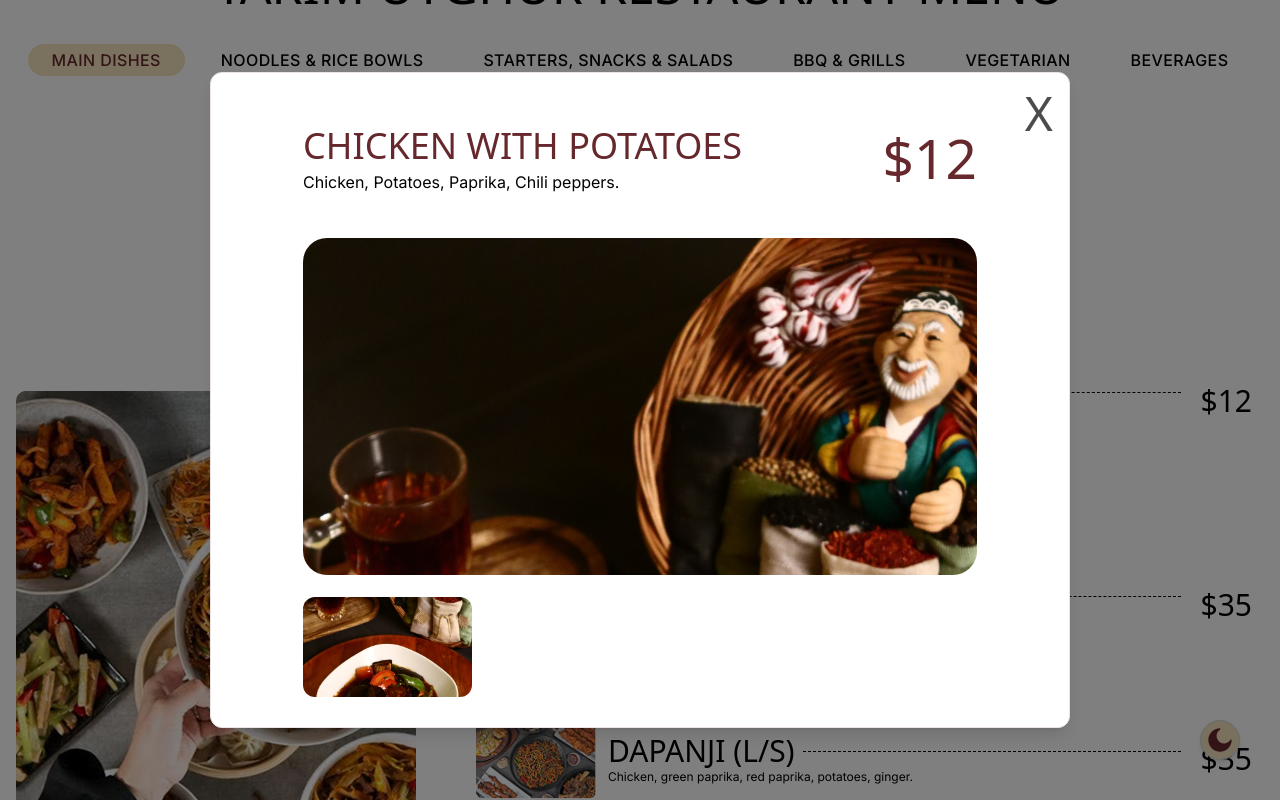
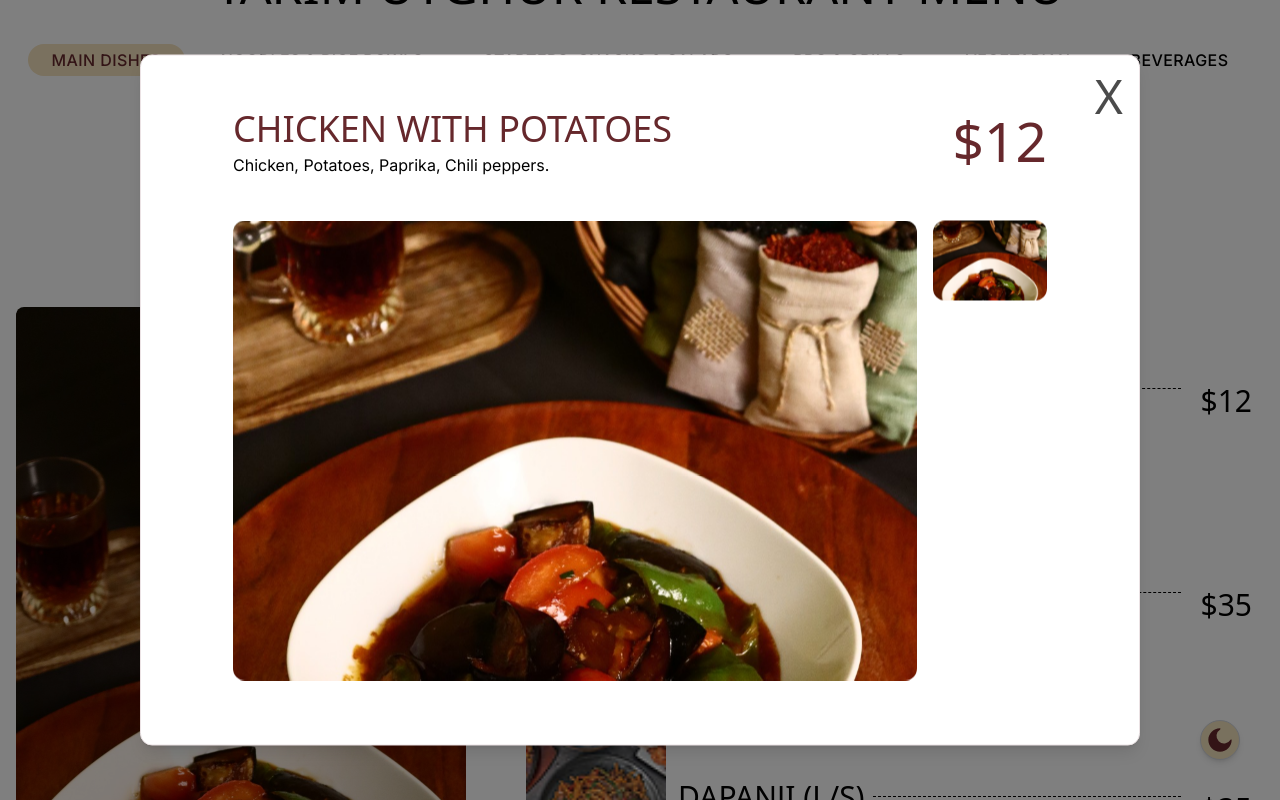
Before and after one commit to ahmad-shk/tarim_aughur_restaurant, a Next.js app: page /restaurant-menu in a window 1280 px wide. Both pictures are taken after a click on the item 864 px from the left and 1104 px from the top of the page. Shown: the part 704-1504 px from the top of the page. Built offline with nearby package versions, Linux system fonts and the light colour scheme; a web font is replaced by a local one.

Commit message:
fix menu modal & image sizes

```diff
--- a/app/globals.css
+++ b/app/globals.css
@@ -167,9 +167,6 @@ html, body {
 
   .testimonial-swiper .swiper-button-next,
   .testimonial-swiper .swiper-button-prev {top: 68% !important;}
-
-  /* .mbl-placeholder {position: absolute; left: 0; top: 0; width: 100%; height: 100%; opacity: .2;}
-  .mbl-placeholder img {width: 100%; height: 100%;} */
 }
 
 @media screen and (min-width: 1300px) {
@@ -203,9 +200,6 @@ form .react-datepicker-wrapper {display: block;}
 .light .filter-logo {filter: brightness(100);}
 
 
-.thumb-slider .slick-track {
-  display: flex;
-}
 .thumb-slider .slick-slide {
   width: 189px; min-width: 189px;
 }
@@ -228,19 +222,36 @@ form .react-datepicker-wrapper {display: block;}
 
 .banner-borders {height: calc(100% + 92px); top: -92px;}
 
-/* modal view */
-@media screen and (max-width: 1700px) {
-  .modal-menu-width {
-    max-width: 1100px;
-  }
-}
-@media screen and (max-width: 1800px) {
-  .modal-menu-width {
-    max-width: 860px;
-  }
-}
-
 .open-drawer {overflow: hidden;}
 
 [data-slot="dialog-overlay"] {z-index: 101;}
 [data-slot="dialog-content"] {z-index: 102;}
+
+/* product-item--image */
+.product-item--image {aspect-ratio: 9/16; overflow: hidden; border-radius: 12px; max-height: 180px; min-width: 140px;}
+.product-item--image * {width: 100%; height: 100%; object-fit: cover;}
+
+.product-preview--image {aspect-ratio: 9/16; min-width: 450px; max-width: 450px;}
+.product-preview--image * {width: 100%; height: 100%; object-fit: cover;}
+
+@media screen and (max-width: 991px) {
+  .product-item--image {min-width: 110px; max-height: 150px;}
+  .product-preview--image {max-height: 440px; min-width: auto;}
+}
+
+/* gallery-slider */
+.gallery-slider .main-image {max-width: 880px;}
+
+.swiper-slide-fully-visible {opacity: .4;}
+.swiper-slide-thumb-active {opacity: 1;}
+
+.swiper-button-prev,
+.swiper-button-next {color: #F5E3BF !important;}
+
+.modal-menu-width {max-width: 1100px; width: 100%;}
+@media screen and (max-width: 1366px) {
+  .modal-menu-width {max-width: 900px}
+}
+@media screen and (max-width: 1366px) {
+  .modal-menu-width {max-width: 1000px}
+}
--- a/components/restaurant-menu/images-gallery.tsx
+++ b/components/restaurant-menu/images-gallery.tsx
@@ -1,84 +1,103 @@
-'use client';
-import React, { useState, useRef } from 'react';
-import Image from 'next/image';
-import Slider from 'react-slick';
-import 'slick-carousel/slick/slick.css';
-import 'slick-carousel/slick/slick-theme.css';
+"use client";
+import React, { useState, useEffect } from "react";
+import { Swiper, SwiperSlide } from "swiper/react";
+import { FreeMode, Navigation, Thumbs } from "swiper/modules";
+import "swiper/css";
+import "swiper/css/free-mode";
+import "swiper/css/navigation";
+import "swiper/css/thumbs";
+import Image from "next/image";
 
 interface ImageModalProps {
   selectedItem: {
-    images?: string[]; // optional array of image URLs
+    images?: string[];
     name?: string;
   } | null;
 }
 
-const ImageModal = ({ selectedItem }: ImageModalProps) => {
-  console.log('Selected Item in ImageModal:', selectedItem);
-  const [nav1, setNav1] = useState<any>(null);
-  const [nav2, setNav2] = useState<any>(null);
-  const slider1 = useRef<any>(null);
-  const slider2 = useRef<any>(null);
+export default function App({ selectedItem }: ImageModalProps) {
+  const [thumbsSwiper, setThumbsSwiper] = useState<any>(null);
+  const [isMobile, setIsMobile] = useState(false);
 
-  if (!selectedItem || !selectedItem.images || selectedItem.images.length === 0) {
-    return <p>No images available</p>;
-  }
+  useEffect(() => {
+    const checkScreen = () => setIsMobile(window.innerWidth < 768);
+    checkScreen();
+    window.addEventListener("resize", checkScreen);
+    return () => window.removeEventListener("resize", checkScreen);
+  }, []);
 
-  const mainSettings = {
-    asNavFor: nav2,
-    ref: (slider: any) => setNav1(slider),
-    arrows: false,
-    fade: true,
-    infinite: false,
-  };
-
-  const thumbSettings = {
-    asNavFor: nav1,
-    ref: (slider: any) => setNav2(slider),
-    slidesToShow: Math.min(selectedItem.images.length, 5),
-    swipeToSlide: true,
-    focusOnSelect: true,
-    centerPadding: '0px',
-    variableWidth: true,
-    arrows: false,
-    infinite: false,
-  };
+  if (!selectedItem?.images) return null;
 
   return (
-    <div className="w-full max-w-full mx-auto">
-      {/* Main Slider */}
-      <Slider {...mainSettings} ref={slider1} className="max-w-full">
+    <div className="w-full flex flex-col md:flex-row gap-4 mb-10">
+  {/* MAIN IMAGE */}
+  <div className="w-full md:w-[84%] md:h-[460px] h-[220px]">
+    <Swiper
+      spaceBetween={10}
+      navigation={true}
+      thumbs={{
+        swiper: thumbsSwiper && !thumbsSwiper.destroyed ? thumbsSwiper : null,
+      }}
+      modules={[FreeMode, Navigation, Thumbs]}
+      className="mySwiper2 h-full"
+    >
       {selectedItem.images.map((img, idx) => (
-          <div key={idx} className="relative w-full aspect-16/8 rounded-3xl overflow-hidden">
+        <SwiperSlide key={idx} className="relative w-full h-full rounded-lg overflow-hidden">
           <Image
             src={img}
-              alt={`${selectedItem.name} image ${idx + 1}`}
-              width={800}
-              height={600}
-              className="w-full object-cover"
+            alt=""
+            fill
+            className="object-cover"
           />
+        </SwiperSlide>
+      ))}
+    </Swiper>
   </div>
+
+  {/* THUMBNAILS */}
+  <div className="w-full md:w-[16%] md:h-[460px]">
+    {!isMobile && (
+      <Swiper
+        onSwiper={setThumbsSwiper}
+        direction="vertical"
+        slidesPerView={5}
+        spaceBetween={5}
+        freeMode={true}
+        watchSlidesProgress={true}
+        modules={[FreeMode, Navigation, Thumbs]}
+        className="mySwiper h-full"
+      >
+        {selectedItem.images.map((img, idx) => (
+          <SwiperSlide key={idx}>
+            <div className="relative h-[80px] rounded-lg overflow-hidden">
+              <Image src={img} alt="" fill className="object-cover" />
+            </div>
+          </SwiperSlide>
         ))}
-      </Slider>
+      </Swiper>
+    )}
 
-      {/* Thumbnail Slider */}
-      <div className="mt-4 -mx-2.5">
-        <Slider className="thumb-slider" {...thumbSettings} ref={slider2}>
+    {isMobile && (
+      <Swiper
+        onSwiper={setThumbsSwiper}
+        slidesPerView={4}
+        spaceBetween={10}
+        freeMode={true}
+        watchSlidesProgress={true}
+        modules={[FreeMode, Navigation, Thumbs]}
+        className="mySwiper mt-3"
+      >
         {selectedItem.images.map((img, idx) => (
-            <div key={idx} className="px-2.5">
-              <div className="relative h-[100px] cursor-pointer">
-                <Image
-                  src={img}
-                  alt={`${selectedItem.name} thumbnail ${idx + 1}`}
-                  fill
-                  className="object-cover rounded-lg"
-                />
+          <SwiperSlide key={idx}>
+            <div className="relative h-[70px] rounded-lg overflow-hidden">
+              <Image src={img} alt="" fill className="object-cover" />
+            </div>
+          </SwiperSlide>
+        ))}
+      </Swiper>
+    )}
   </div>
 </div>
-          ))}
-        </Slider>
-      </div>
-    </div>
+
   );
-};
-
-export default ImageModal;
+}
--- a/components/restaurant-menu/menu-group.tsx
+++ b/components/restaurant-menu/menu-group.tsx
@@ -59,7 +59,7 @@ export default function MenuGroup() {
                   className={`item-row flex flex-col ${sectionIndex % 2 === 0 ? "lg:flex-row" : "lg:flex-row-reverse"
                     } items-center gap-6 lg:gap-12`}
                 >
-                  <div className="image rounded-md overflow-hidden">
+                  <div className="image rounded-md overflow-hidden product-preview--image">
                     <Image
                       src={category.categoryImage || "/placeholder.svg"}
                       width="400"
@@ -76,7 +76,7 @@ export default function MenuGroup() {
                         onClick={() => handleItemClick(item)}
                       >
                         <div className="item flex items-center gap-3 flex-1">
-                          <div className="image rounded-sm min-w-[120px] w-[120px]">
+                          <div className="image rounded-sm product-item--image">
                             <Image
                               src={item.images?.[0] ?? "/placeholder.svg"}
                               width="120"
@@ -86,7 +86,7 @@ export default function MenuGroup() {
                           </div>
 
                           <div className="info text-black dark:text-color-secondary flex-1">
-                            <div className="flex gap-2 items-center flex-1">
+                            <div className="flex gap-2 items-center flex-1 mb-2">
                               <h5 className="aboreto-text text-xl lg:text-3xl flex items-center gap-2 flex-1">
                                 {item.name}
 
@@ -239,7 +239,7 @@ export default function MenuGroup() {
                       onClick={() => handleItemClick(item)}
                     >
                       <div className="item flex items-center gap-3 flex-1">
-                        <div className="image rounded-sm min-w-[120px] w-[120px]">
+                        <div className="image rounded-sm product-item--image">
                           <Image
                             src={item.images[0] || "/placeholder.svg"}
                             width={120}
@@ -249,7 +249,7 @@ export default function MenuGroup() {
                         </div>
 
                         <div className="info text-black dark:text-color-secondary flex-1">
-                          <div className="flex gap-2 items-center flex-1">
+                          <div className="flex gap-2 items-center flex-1 mb-2">
                             <h5 className="aboreto-text text-xl lg:text-3xl flex items-center gap-2 flex-1">
                               {item.name}
 
--- a/lib/translations.ts
+++ b/lib/translations.ts
@@ -984,7 +984,7 @@ export const translations = {
       {
         "id": "main_dishes",
         "name": "Main Dishes",
-        "categoryImage": "/menu-items/menu-category.png",
+        "categoryImage": "/menu-items/product-1.jpg",
         "sections": [
           {
             "id": "main-1",
```
Lines whose indentation alone changed are shown as unchanged.
